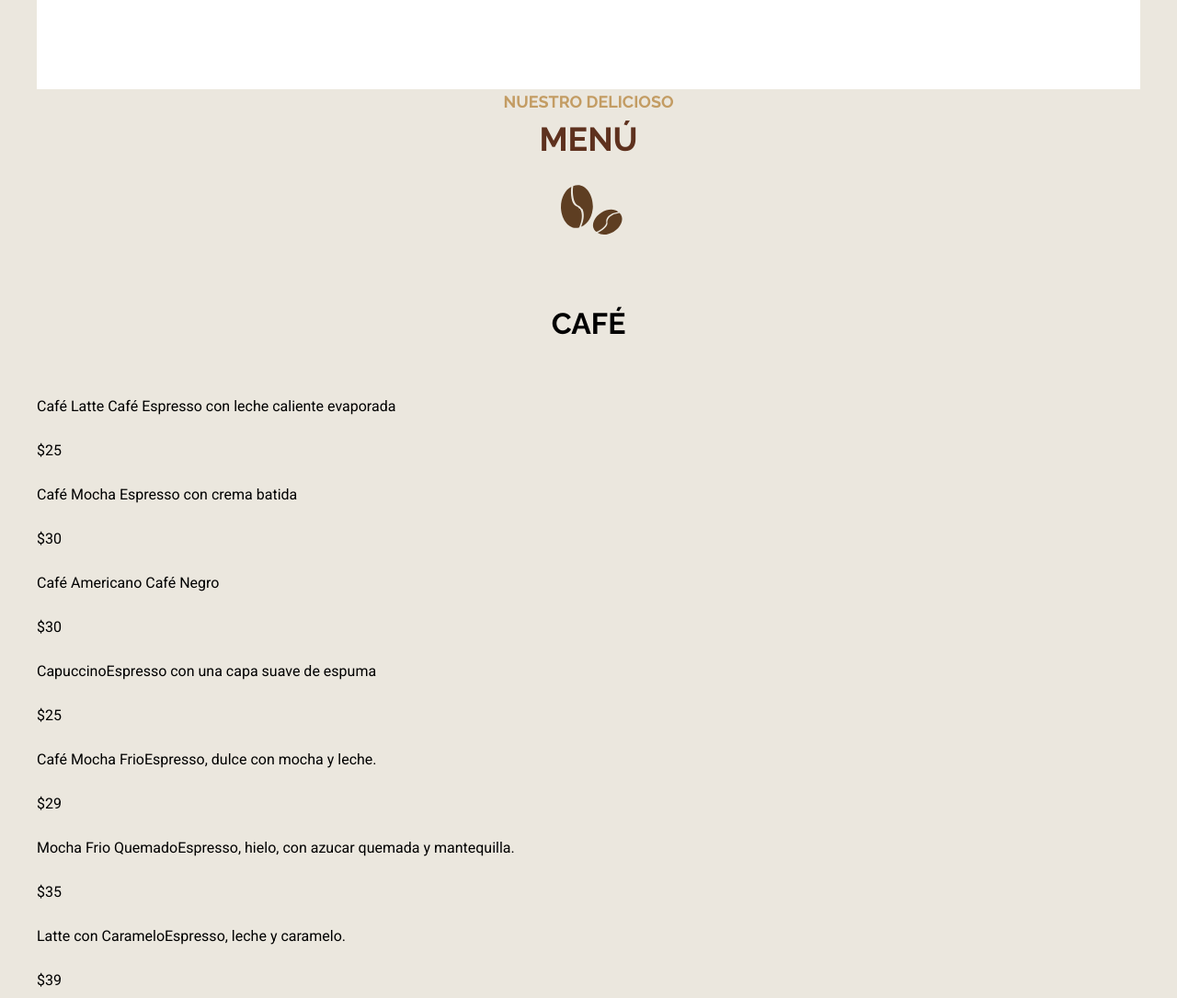
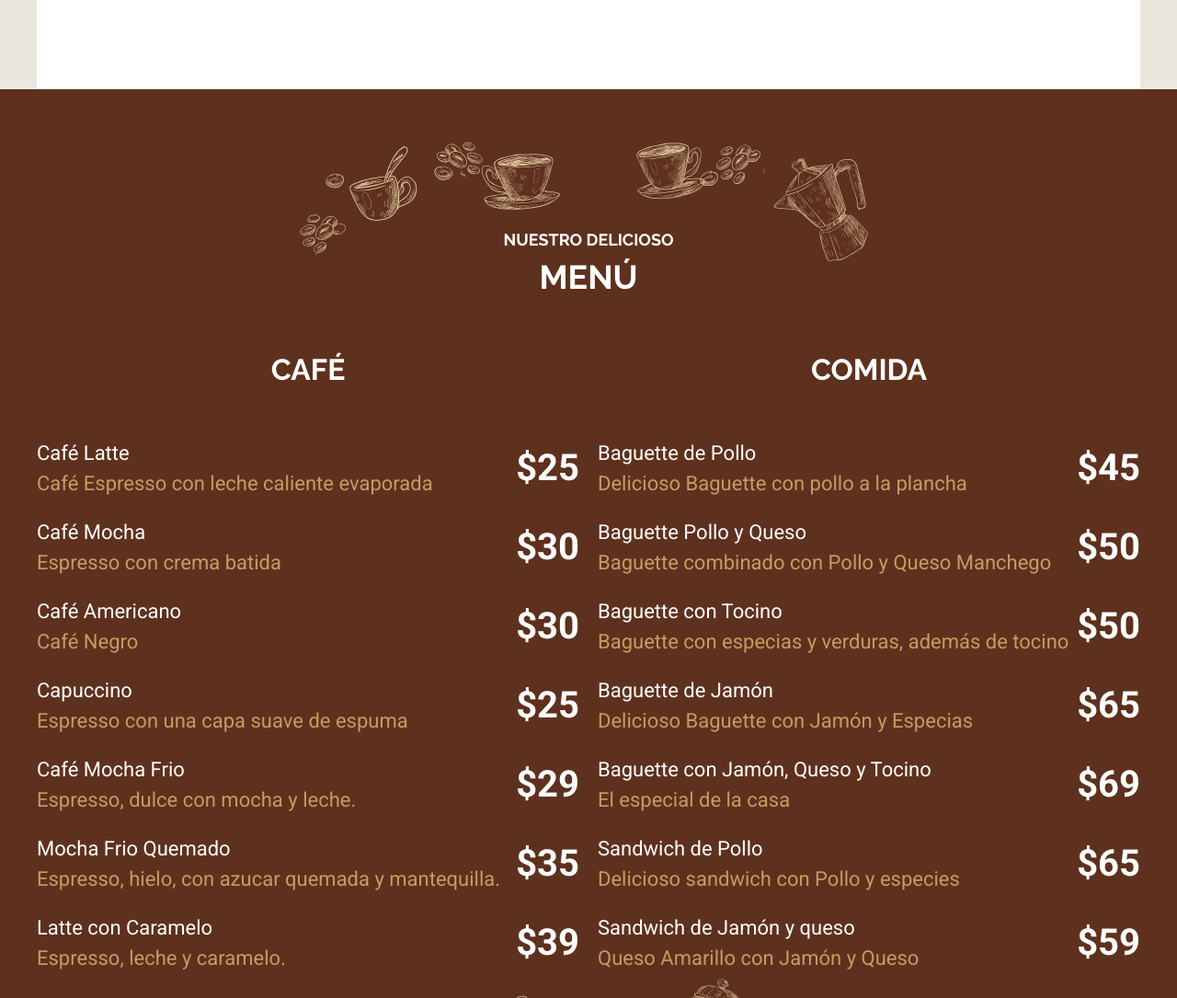
Before and after one commit to HenryTene/Cafeteria-sass-gulp, a website: page index.html in a window 1280 px wide. Shown: the part 3136-4221 px from the top of the page at 92% size. Drawn offline with nearby package versions, Linux system fonts and the light colour scheme; files that its build step writes are made by us from their sources; files whose address does not match are found by name; a web font is replaced by a local one.

Commit message:
:art: Se agrega codigo css a la parte del menu

```diff
--- a/index.html
+++ b/index.html
@@ -106,7 +106,7 @@
       </section>
     </main>
     <section class="nuestro-menu">
-      <h2><span>Nuestro delicioso</span>Menú</h2>
+      <h2 class="heading-blanco"><span>Nuestro delicioso</span>Menú</h2>
       <div class="contenedor grid-menu">
         <section class="menu cafe">
           <h3>Café</h3>
--- a/src/scss/base/_tipografia.scss
+++ b/src/scss/base/_tipografia.scss
@@ -1,25 +1,27 @@
-@use 'variables' as v;
+@use "variables" as v;
 
-h1,h2,h3{
+h1,
+h2,
+h3 {
   font-family: v.$fuentePrincipal;
   margin: 0 0 v.$separacion 0;
   text-transform: uppercase;
   text-align: center;
   line-height: 1.5;
 }
-h1{
+h1 {
   font-size: 4rem;
 }
-h2{
+h2 {
   font-size: 3.6rem;
   color: v.$primario;
-    span{
+  span {
     color: v.$secundario;
     font-size: 1.8rem;
     display: block;
   }
-    &::after{
-        content: '';
+  &::after {
+    content: "";
     display: block;
     width: 10rem;
     height: 10rem;
@@ -28,6 +30,18 @@ h2{
     background-size: 10rem;
   }
 }
-h3{
+
+.heading-blanco {
+  @extend h2;
+  color: v.$blanco;
+  span {
+    color: v.$blanco;
+  }
+  &::after{
+    display: none;
+  }
+}
+
+h3 {
   font-size: 3.2rem;
 }
--- a/src/scss/inicio/_index.scss
+++ b/src/scss/inicio/_index.scss
@@ -1,3 +1,4 @@
 @forward 'contenido';
 @forward 'iconos';
 @forward 'galeria';
+@forward 'menu';
--- /dev/null
+++ b/src/scss/inicio/_menu.scss
@@ -0,0 +1,49 @@
+@use "base/variables" as v;
+@use "base/mixins" as m;
+
+.nuestro-menu{
+    background-image: url(../img/menu_arriba.svg), url(../img/menu_abajo.svg), linear-gradient(to top, v.$primario,v.$primario);
+    background-repeat: no-repeat;
+    background-position: center 5rem, center 92%, 100% ;
+    background-size: 200%;
+    padding: 15rem 5rem 20rem 5rem;
+
+    @include m.tablet {
+        padding: 15rem 0 20rem 0;
+        background-size: 100%;
+    }
+    @include m.desktop {
+        background-size: 50%,50%,100%;
+    }
+}
+.grid-menu{
+    @include m.tablet {
+        @include m.grid(2, 2rem);
+
+     }
+}
+
+.menu{
+    h3{
+        color: v.$blanco;
+    }
+    li{
+        display: flex;
+        justify-content: space-between;
+        align-items: center;
+        p{
+            color: v.$blanco;
+            font-size: 2.2rem;
+            line-height: 1.5;
+            margin: 0 0 2rem 0;
+            span {
+                display: block;
+                color: v.$secundario;
+            }
+        }
+        .precio{
+            font-size: 4rem;
+            font-weight: 700;
+        }
+    }
+}
```
Lines whose indentation alone changed are shown as unchanged.
